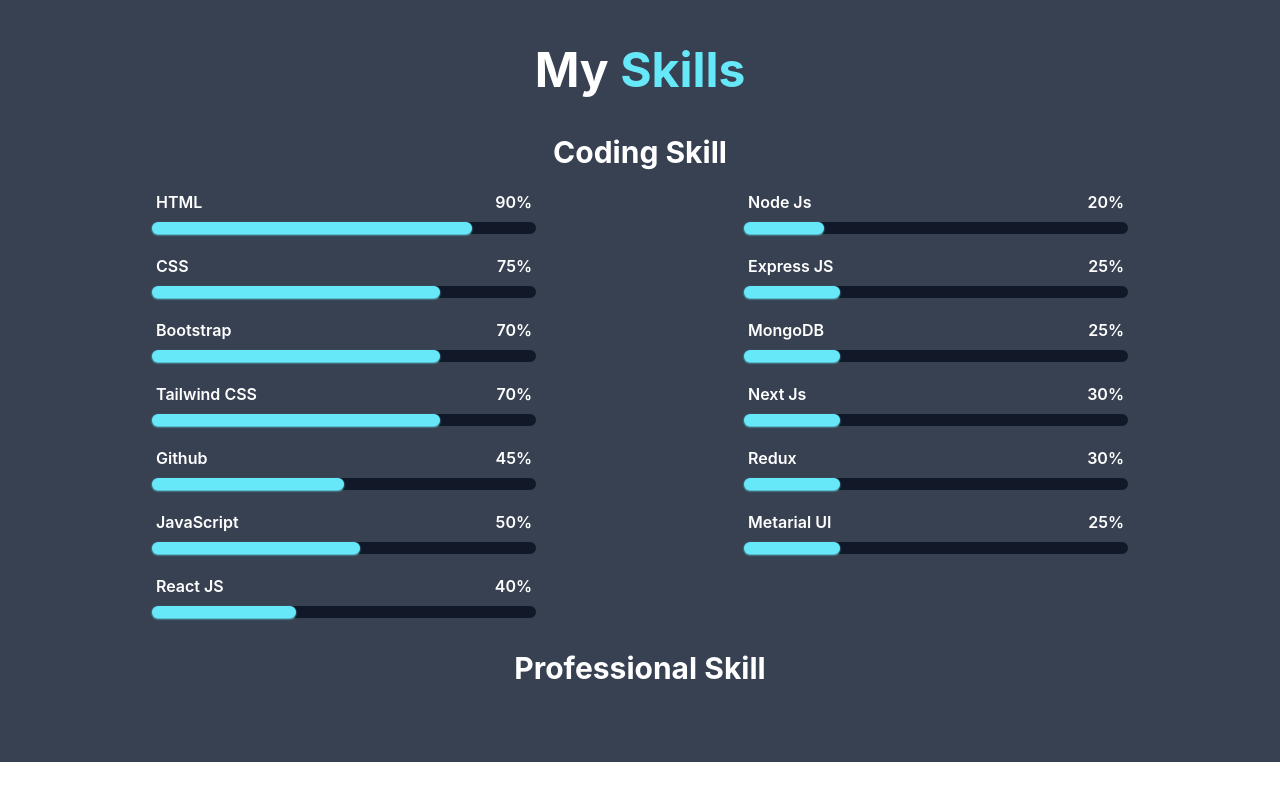
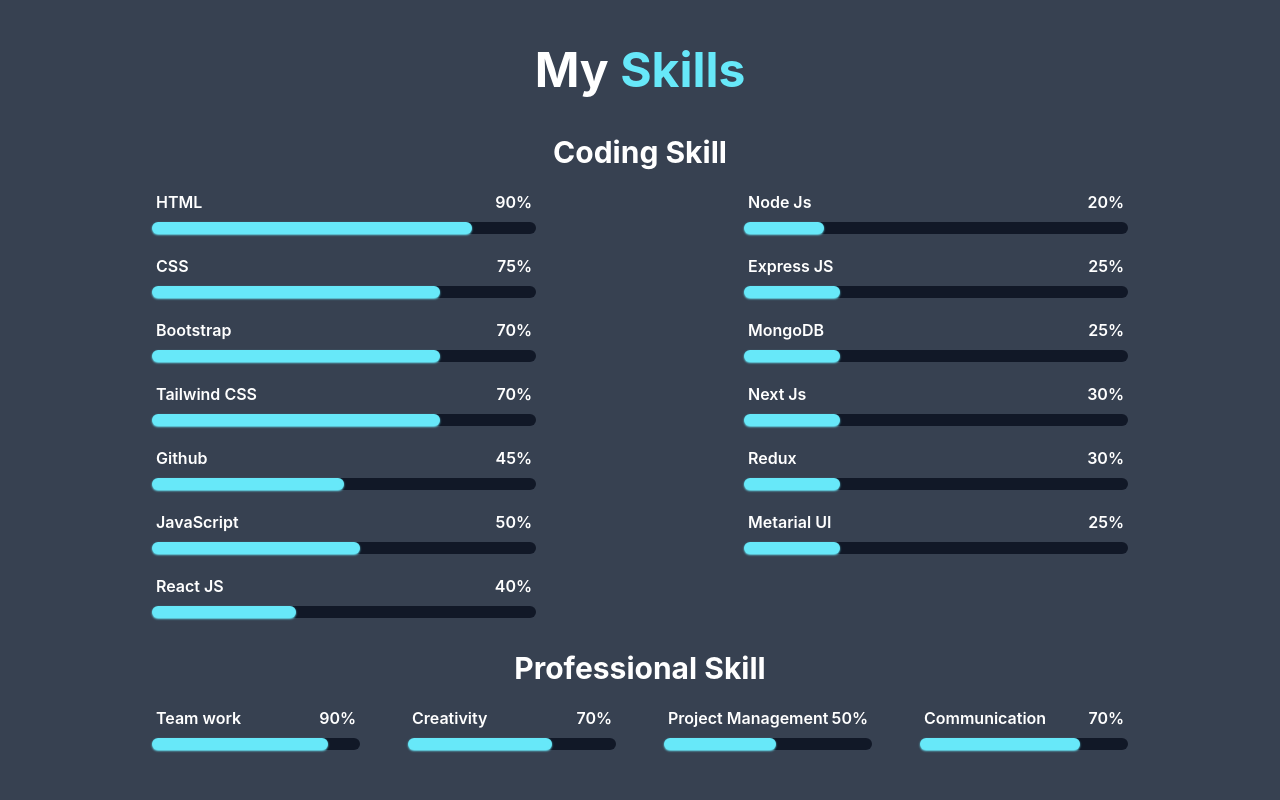
Before and after one commit to Junayed5/portfolio-2.0, a React (Create React App) app: page / in a window 1280 px wide. Shown: the part 1590-2390 px from the top of the page. Before the commit the page ends 2352 px from the top, so only its background shows below. Built offline with nearby package versions, Linux system fonts and the light colour scheme.

Commit message:
add professional skill on skill section

```diff
--- a/src/components/Skills.js
+++ b/src/components/Skills.js
@@ -134,6 +134,45 @@
                 </div>
 
                 <h3 className='text-3xl font-bold text-center pt-8 pb-3'><span className=''>Professional</span>  Skill </h3>
+
+                <div className='grid grid-cols-1 md:grid-cols-4 gap-x-12 w-fit mx-auto'>
+                    <div>
+                        <div className='w-52 flex justify-between px-1 py-2 '>
+                            <p className='font-semibold'>Team work</p>
+                            <p className='font-semibold'>90%</p>
+                        </div>
+                        <div className='h-3 w-52 bg-gray-900 rounded-full relative '>
+                            <span className='absolute bg-cyan-300 h-3 w-44 rounded-full shadow-sm shadow-cyan-300'></span>
+                        </div>
+                    </div>
+                    <div>
+                        <div className='w-52 flex justify-between px-1 py-2 '>
+                            <p className='font-semibold'>Creativity</p>
+                            <p className='font-semibold'>70%</p>
+                        </div>
+                        <div className='h-3 w-52 bg-gray-900 rounded-full relative '>
+                            <span className='absolute bg-cyan-300 h-3 w-36 rounded-full shadow-sm shadow-cyan-300'></span>
+                        </div>
+                    </div>
+                    <div>
+                        <div className='w-52 flex justify-between px-1 py-2 '>
+                            <p className='font-semibold'>Project Management</p>
+                            <p className='font-semibold'>50%</p>
+                        </div>
+                        <div className='h-3 w-52 bg-gray-900 rounded-full relative '>
+                            <span className='absolute bg-cyan-300 h-3 w-28 rounded-full shadow-sm shadow-cyan-300'></span>
+                        </div>
+                    </div>
+                    <div>
+                        <div className='w-52 flex justify-between px-1 py-2 '>
+                            <p className='font-semibold'>Communication</p>
+                            <p className='font-semibold'>70%</p>
+                        </div>
+                        <div className='h-3 w-52 bg-gray-900 rounded-full relative '>
+                            <span className='absolute bg-cyan-300 h-3 w-40 rounded-full shadow-sm shadow-cyan-300'></span>
+                        </div>
+                    </div>
+                </div>
             </div>
         </div>
     );
```
